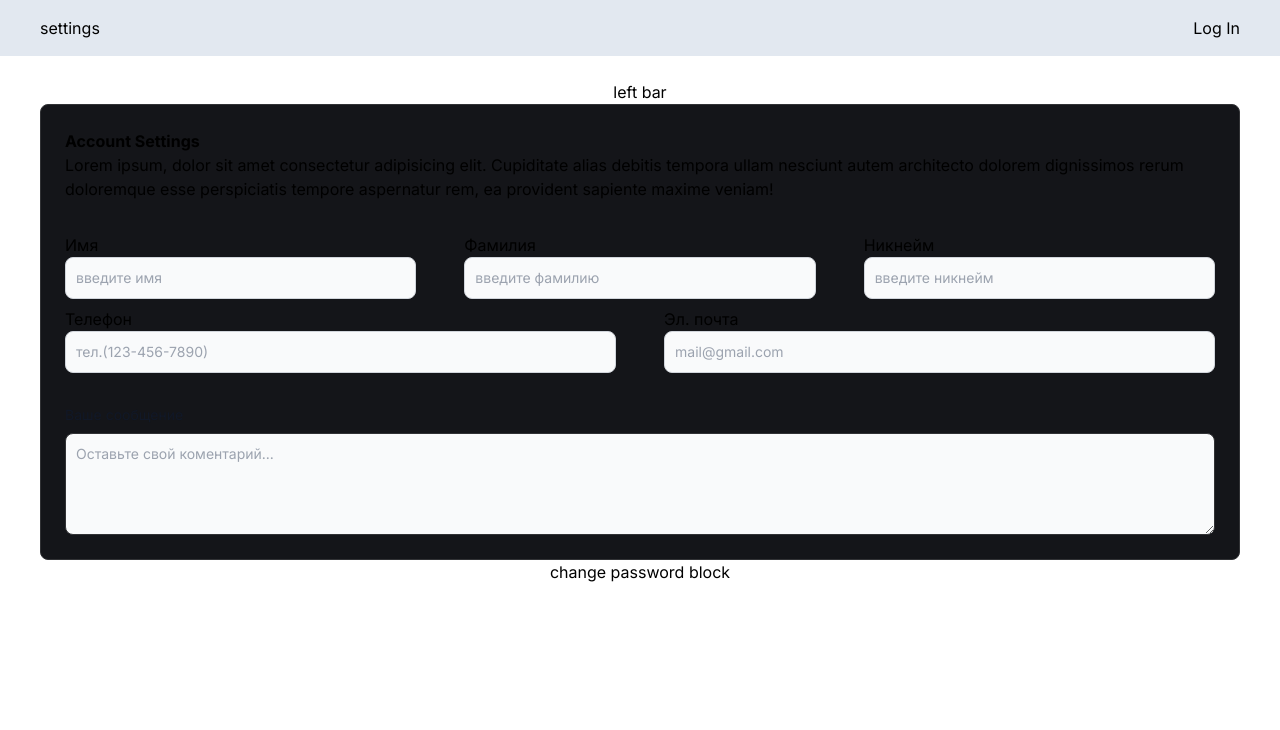
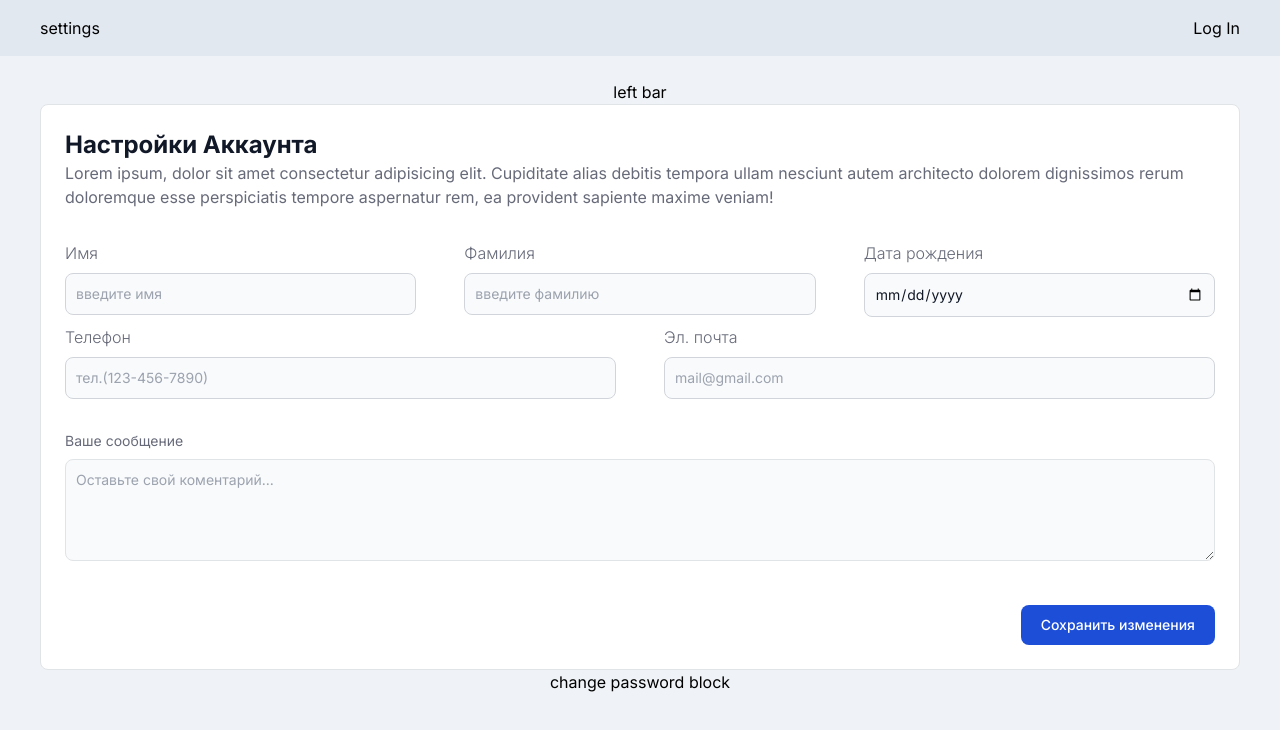
Before and after one commit to ItStepWork/connections-front-end, a Next.js app: page /settingsPage in a window 1280 px wide. Shown: the top 730 px of the page. Built offline with nearby package versions, Linux system fonts and the light colour scheme.

Commit message:
Add: account settings form Add: styles for light mode Add: styles for dark mode Add: new colors in tailwind.config.js

```diff
--- a/src/app/globals.css
+++ b/src/app/globals.css
@@ -4,7 +4,7 @@
 
 :root {
   --foreground-rgb: 0, 0, 0;
-  background-color: #ffff;
+  background-color: #eff2f6;
 }
 
 @media (prefers-color-scheme: dark) {
--- a/src/components/profileSettings/accountSettings/accountSettings.module.scss
+++ b/src/components/profileSettings/accountSettings/accountSettings.module.scss
@@ -1,20 +1,24 @@
 .container {
-	@apply w-full border rounded-lg border-componentBorder bg-componentBG;
+	@apply w-full border rounded-lg border-whiteModeBorder dark:border-componentBorder bg-white dark:bg-componentBG;
 	.description {
-		@apply p-6;
+		@apply p-6 leading-6 text-whiteModeFg dark:text-componentText;
+		h2 {
+			@apply text-gray-900 dark:text-white text-2xl;
+		}
 	}
 	.form {
 		@apply flex justify-center flex-col;
 		.namesBlock {
-			@apply flex justify-around flex-row w-full;
+			@apply flex justify-around flex-row flex-wrap md:flex-nowrap lg:flex-nowrap w-full;
 			.inputContainer {
-				@apply w-1/2 pl-6 pr-6;
-				.inputlabel {
-					@apply block mb-2 text-sm font-medium text-gray-900 dark:text-white;
+				@apply md:w-1/2 lg:w-1/2 w-full pl-6 pr-6;
+				.inputLabel {
+					@apply block mb-2  font-light text-whiteModeFg dark:text-componentText;
 				}
 				.label {
 					@apply bg-gray-50 border border-gray-300 text-gray-900 text-sm rounded-lg
-         focus:ring-blue-500 focus:border-blue-500 block w-full p-2.5 dark:bg-mainBG dark:border-componentBorder dark:placeholder-gray-400 dark:text-white dark:focus:ring-blue-500 dark:focus:border-blue-500;
+         focus:ring-blue-500 focus:border-blue-500 block w-full p-2.5
+				 dark:bg-mainBG dark:border-componentBorder dark:placeholder-gray-400 dark:text-componentText dark:focus:ring-blue-500 dark:focus:border-blue-500;
 				}
 			}
 		}
@@ -24,10 +28,17 @@
 		.textAreaContainer {
 			@apply w-full m-6;
 			.textLabel {
-				@apply block mb-2 text-sm  text-gray-900 dark:text-white;
+				@apply block mb-2 text-sm  text-whiteModeFg dark:text-componentText;
 			}
 			.textArea {
-				@apply block p-2.5 w-full text-sm text-gray-900 bg-gray-50 rounded-lg border border-componentBorder focus:ring-blue-500 focus:border-blue-500 dark:bg-mainBG dark:border-componentBorder dark:placeholder-gray-400 dark:text-white dark:focus:ring-blue-500 dark:focus:border-blue-500;
+				@apply block p-2.5 w-full text-sm text-gray-900 bg-gray-50 rounded-lg border border-whiteModeBorder focus:ring-blue-500 focus:border-blue-500
+				dark:bg-mainBG dark:border-componentBorder dark:placeholder-gray-400 dark:text-componentText dark:focus:ring-blue-500 dark:focus:border-blue-500;
+			}
+		}
+		.formButton {
+			@apply flex justify-end w-full pr-6 pt-5 pb-6;
+			.button {
+				@apply text-white bg-blue-700 hover:bg-blue-800 focus:ring-4 focus:outline-none focus:ring-blue-300 font-medium rounded-lg text-sm px-5 py-2.5 text-center dark:bg-blue-600 dark:hover:bg-blue-700 dark:focus:ring-blue-800;
 			}
 		}
 	}
--- a/src/components/profileSettings/accountSettings/accountSettings.tsx
+++ b/src/components/profileSettings/accountSettings/accountSettings.tsx
@@ -6,7 +6,7 @@ export const AccountSettings: FC = () => {
     <>
       <section className={styles.container}>
         <div className={styles.description}>
-          <h2>Account Settings</h2>
+          <h2>Настройки Аккаунта</h2>
           <span>Lorem ipsum, dolor sit amet consectetur adipisicing elit. Cupiditate alias debitis tempora ullam nesciunt autem architecto dolorem dignissimos rerum doloremque esse perspiciatis tempore aspernatur rem, ea provident sapiente maxime veniam!</span>
         </div>
         <form className={styles.form}>
@@ -20,8 +20,8 @@ export const AccountSettings: FC = () => {
               <input type="text" id="sName" className={styles.label} placeholder="введите фамилию" required />
             </div>
             <div className={styles.inputContainer}>
-              <label htmlFor="text" className={styles.inputLabel}>Никнейм</label>
-              <input type="text" id="sNickname" className={styles.label} placeholder="введите никнейм" required />
+              <label htmlFor="date" className={styles.inputLabel}>Дата рождения</label>
+              <input type="date" id="date" className={styles.label} placeholder="введите никнейм" required />
             </div>
           </div>
           <div className={styles.namesBlock}>
@@ -40,6 +40,10 @@ export const AccountSettings: FC = () => {
               <textarea rows={4} id="message" className={styles.textArea} placeholder="Оставьте свой коментарий..."></textarea>
             </div>
           </div>
+          <div className={styles.formButton}>
+            <button type="submit" className={styles.button}>Сохранить изменения</button>
+
+          </div>
         </form>
       </section>
     </>
--- a/tailwind.config.js
+++ b/tailwind.config.js
@@ -16,10 +16,12 @@ module.exports = {
 				mainBG: '#191a1f',
 				componentBG: '#141519',
 				componentBorder: '#313235',
+				componentText: '#A1A1A8',
 				darkModeBg: '#191a1f',
 				darkModeFg: '#ffff',
-				whiteModeBg: '#ffff',
-				whiteModeFg: '#0000',
+				whiteModeBg: '#eff2f6',
+				whiteModeFg: '#676a79',
+				whiteModeBorder: '#e1e4e6',
 			},
 		},
 	},
```
Also changed, not shown: 1 other file (tests, documents, lock files or other folders).
